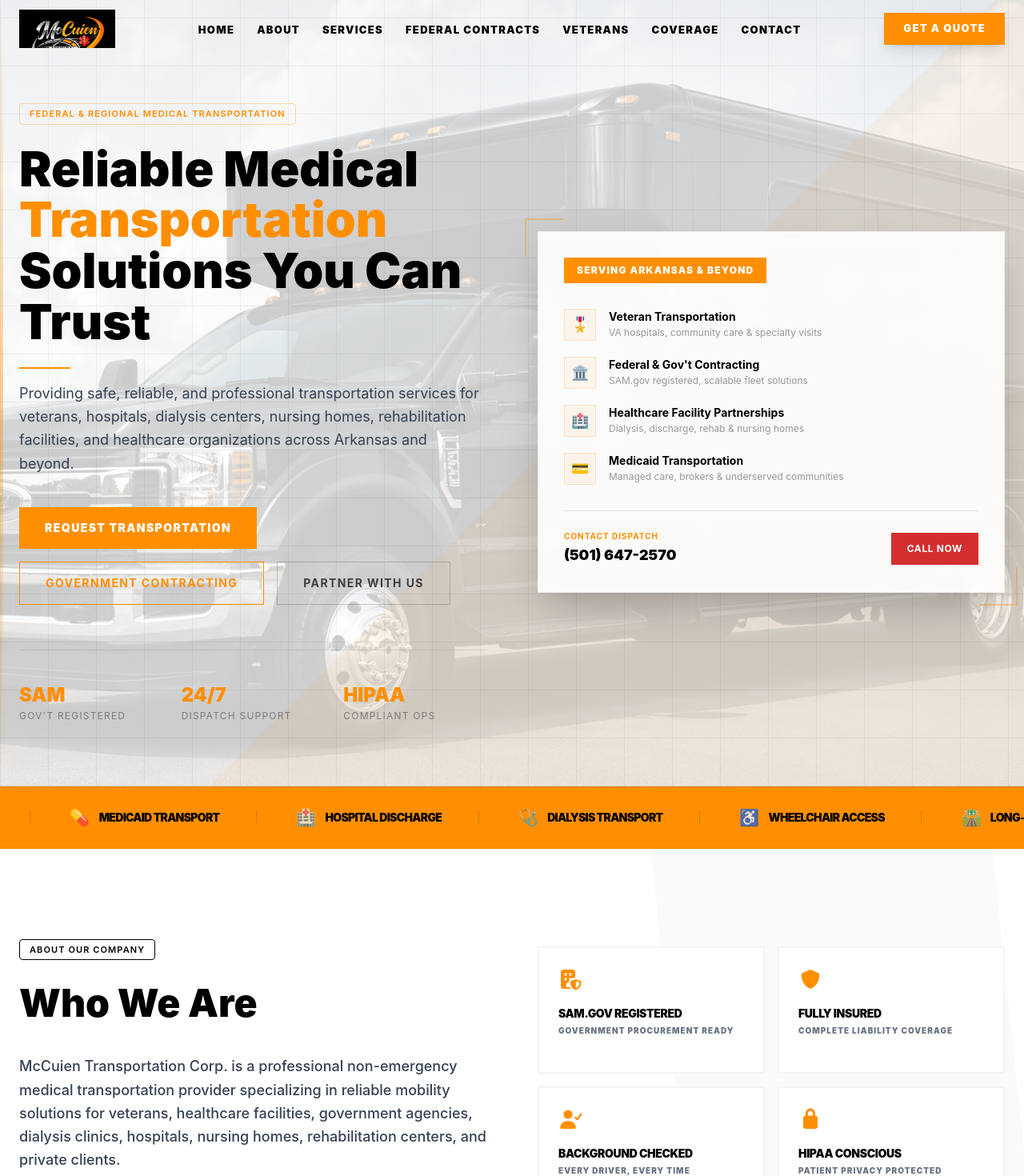
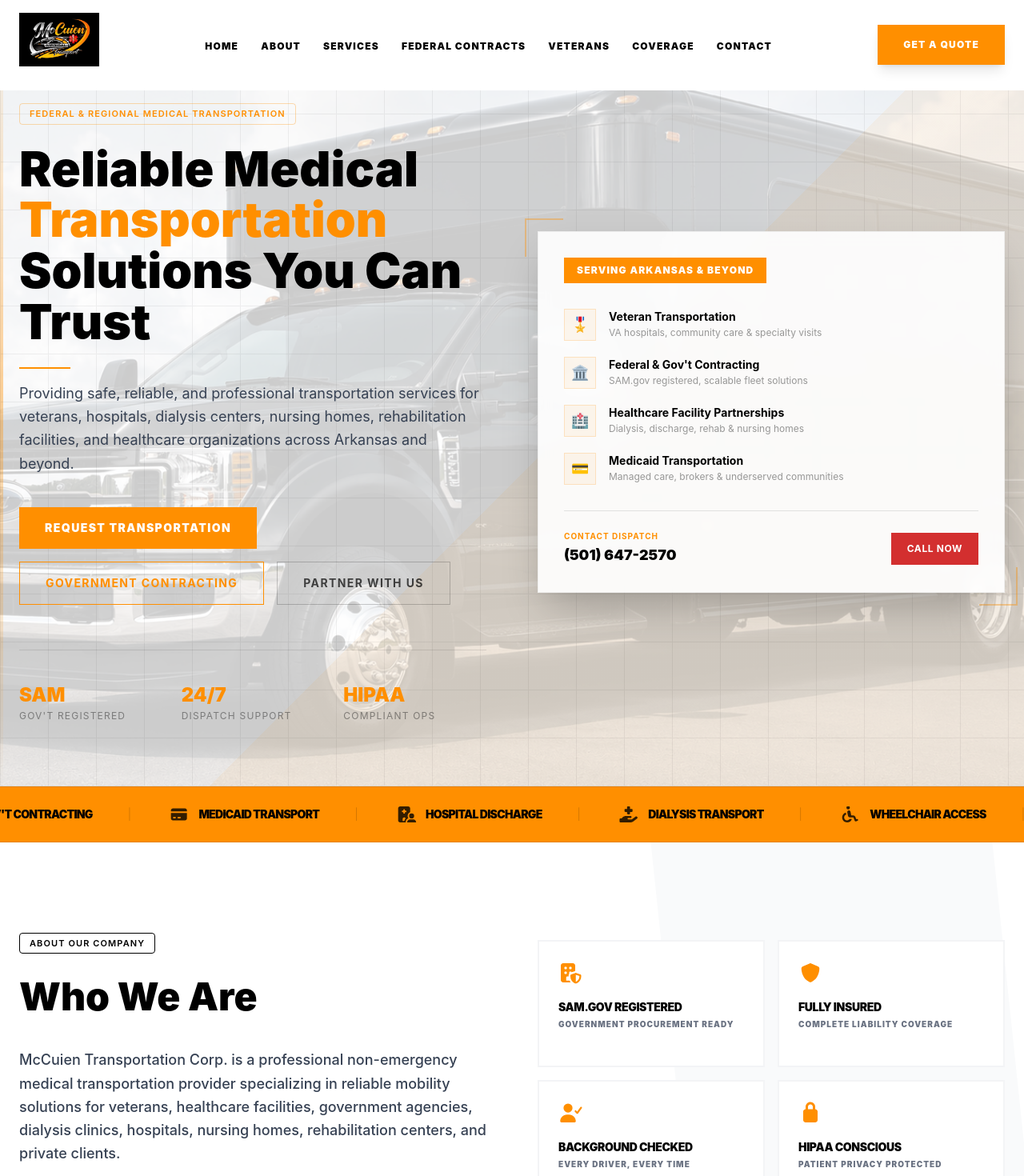
Before and after one commit to Dahnhiel/MccuienTransport, a React (Vite) app: page / in a window 1280 px wide. Shown: the top 1470 px of the page at 80% size. Built offline with nearby package versions, Linux system fonts and the light colour scheme.

Commit message:
feat: add framer-motion for preloader and implement ScrollToTop component

```diff
--- a/package.json
+++ b/package.json
@@ -15,6 +15,7 @@
     "@fortawesome/free-regular-svg-icons": "^7.2.0",
     "@fortawesome/free-solid-svg-icons": "^7.2.0",
     "@fortawesome/react-fontawesome": "^3.3.1",
+    "framer-motion": "^12.38.0",
     "react": "^19.2.6",
     "react-dom": "^19.2.6",
     "react-router-dom": "^7.15.0"
--- a/src/App.jsx
+++ b/src/App.jsx
@@ -1,25 +1,54 @@
-import { BrowserRouter as Router, Routes, Route } from 'react-router-dom'
-import Layout from './components/layout/Layout'
-import Home from './pages/Home'
-import About from './pages/About'
-import GovernmentContracting from './pages/GovernmentContracting'
-import VeteranTransportation from './pages/VeteranTransportation'
-import HealthcarePartnerships from './pages/HealthcarePartnerships'
-import Services from './pages/Services'
-import CoverageAreas from './pages/CoverageAreas'
-import Careers from './pages/Careers'
-import Contact from './pages/Contact'
+import { useState, useEffect } from "react";
+import { BrowserRouter as Router, Routes, Route } from "react-router-dom";
+import Layout from "./components/layout/Layout";
+import Home from "./pages/Home";
+import About from "./pages/About";
+import GovernmentContracting from "./pages/GovernmentContracting";
+import VeteranTransportation from "./pages/VeteranTransportation";
+import HealthcarePartnerships from "./pages/HealthcarePartnerships";
+import Services from "./pages/Services";
+import CoverageAreas from "./pages/CoverageAreas";
+import Careers from "./pages/Careers";
+import Contact from "./pages/Contact";
+import Preloader from "./components/ui/Preloader";
+import ScrollToTop from "./components/ui/ScrollToTop"; // Recommended addition
 
 export default function App() {
+  const [loading, setLoading] = useState(true);
+
+  useEffect(() => {
+    const timer = setTimeout(() => {
+      setLoading(false);
+    }, 2500);
+
+    return () => clearTimeout(timer);
+  }, []);
+
   return (
     <Router>
+      {/* 1. Preloader always sits at the top level */}
+      <Preloader isLoading={loading} />
+
+      {/* 2. ScrollToTop ensures pages start at the top on route change */}
+      <ScrollToTop />
+
+      {/* 3. Wrap content in Layout for consistent Nav/Footer */}
       <Layout>
         <Routes>
           <Route path="/" element={<Home />} />
           <Route path="/about" element={<About />} />
-          <Route path="/government-contracting" element={<GovernmentContracting />} />
-          <Route path="/veteran-transportation" element={<VeteranTransportation />} />
-          <Route path="/healthcare-partnerships" element={<HealthcarePartnerships />} />
+          <Route
+            path="/government-contracting"
+            element={<GovernmentContracting />}
+          />
+          <Route
+            path="/veteran-transportation"
+            element={<VeteranTransportation />}
+          />
+          <Route
+            path="/healthcare-partnerships"
+            element={<HealthcarePartnerships />}
+          />
           <Route path="/services" element={<Services />} />
           <Route path="/coverage-areas" element={<CoverageAreas />} />
           <Route path="/careers" element={<Careers />} />
@@ -27,5 +56,5 @@
         </Routes>
       </Layout>
     </Router>
-  )
+  );
 }
--- a/src/components/layout/Navbar.jsx
+++ b/src/components/layout/Navbar.jsx
@@ -6,7 +6,6 @@
   const [scrolled, setScrolled] = useState(false);
   const [open, setOpen] = useState(false);
 
-  // Brand Colors from Capability Statement
   const brandGold = "#FF8F00";
   const brandBlack = "#000000";
 
@@ -28,18 +27,20 @@
 
   return (
     <nav
-      className={`fixed top-0 left-0 right-0 z-50 transition-all duration-300 ${
+      className={`fixed top-0 left-0 right-0 z-50 transition-all duration-500 ${
         scrolled
-          ? "bg-white shadow-xl py-2 border-b-2" // Reduced from py-3
-          : "bg-transparent py-3" // Reduced from py-5
+          ? "bg-white shadow-xl py-2 border-b-2"
+          : "bg-white py-4 border-b border-gray-100" // White background ensures logo looks contained
       }`}
       style={{ borderBottomColor: scrolled ? brandGold : "transparent" }}
     >
       <div className="max-w-7xl mx-auto px-6 flex items-center justify-between">
-        {/* Logo */}
-        <Link to="/" className="flex items-center group">
-          <div className="h-10 md:h-12 flex items-center overflow-hidden">
-            <Logo className="h-full w-auto transition-opacity duration-200" />
+
+        {/* LOGO CONTAINER */}
+        <Link to="/" className="flex items-center shrink-0">
+          <div className="relative flex items-center h-16 md:h-20 w-auto">
+            {/* Increased height (h-16/h-20) to fit the McCuien badge perfectly */}
+            <Logo className="h-full w-auto object-contain" />
           </div>
         </Link>
 
@@ -49,7 +50,7 @@
             <li key={l.to}>
               <Link
                 to={l.to}
-                className="hover:text-orange-600 text-[13px] font-black tracking-widest uppercase transition-colors duration-200"
+                className="hover:text-orange-600 text-[12px] font-black tracking-widest uppercase transition-colors duration-200"
                 style={{ color: brandBlack }}
               >
                 {l.label}
@@ -59,32 +60,25 @@
         </ul>
 
         {/* CTA */}
+        <div className="hidden lg:block shrink-0">
           <a
             href="tel:+15016472570"
-          className="hidden lg:flex items-center gap-2 text-white font-black text-[13px] tracking-widest uppercase px-6 py-2.5 transition-all duration-200 hover:brightness-110 shadow-lg"
+            className="flex items-center gap-2 text-white font-black text-[12px] tracking-widest uppercase px-8 py-4 transition-all duration-200 hover:brightness-110 shadow-lg"
             style={{ backgroundColor: brandGold }}
           >
             Get a Quote
           </a>
+        </div>
 
         {/* Mobile burger */}
         <button
-          className="lg:hidden p-2 flex flex-col justify-center items-center"
+          className="lg:hidden p-2 flex flex-col justify-center items-center shrink-0"
           onClick={() => setOpen(!open)}
           aria-label="Menu"
         >
-          <div
-            className={`w-6 h-1 mb-1 transition-all ${open ? "rotate-45 translate-y-2" : ""}`}
-            style={{ backgroundColor: brandBlack }}
-          />
-          <div
-            className={`w-6 h-1 mb-1 transition-all ${open ? "opacity-0" : ""}`}
-            style={{ backgroundColor: brandBlack }}
-          />
-          <div
-            className={`w-6 h-1 transition-all ${open ? "-rotate-45 -translate-y-2" : ""}`}
-            style={{ backgroundColor: brandBlack }}
-          />
+          <div className={`w-6 h-1 mb-1 transition-all ${open ? "rotate-45 translate-y-2" : ""}`} style={{ backgroundColor: brandBlack }} />
+          <div className={`w-6 h-1 mb-1 transition-all ${open ? "opacity-0" : ""}`} style={{ backgroundColor: brandBlack }} />
+          <div className={`w-6 h-1 transition-all ${open ? "-rotate-45 -translate-y-2" : ""}`} style={{ backgroundColor: brandBlack }} />
         </button>
       </div>
 
--- a/src/components/sections/TrustBanner.jsx
+++ b/src/components/sections/TrustBanner.jsx
@@ -1,59 +1,53 @@
 import { TRUST_BADGES } from "../../data/Trust-badges";
+import { FontAwesomeIcon } from "@fortawesome/react-fontawesome";
 
 export default function TrustBanner() {
-  // Vibrant Orange-Gold from the Capability Statement
   const brandGold = "#FF8F00";
+
+  // Helper to keep the badge design consistent
+  const BadgeItem = ({ badge }) => (
+    <div className="flex items-center gap-3 text-black font-black text-sm uppercase tracking-tighter">
+      {/* Fixed: Always use FontAwesomeIcon component */}
+      <FontAwesomeIcon icon={badge.icon} className="text-xl opacity-80" />
+      <span>{badge.label}</span>
+      <span className="ml-8 text-black/20 font-light">|</span>
+    </div>
+  );
 
   return (
     <section
       className="border-y overflow-hidden py-6"
       style={{
         backgroundColor: brandGold,
-        borderColor: "rgba(0,0,0,0.1)"
+        borderColor: "rgba(0,0,0,0.1)",
       }}
     >
       <div className="relative flex max-w-[100vw] overflow-hidden">
-        {/* Continuous Sliding Container */}
         <div className="flex animate-scroll whitespace-nowrap">
           {/* First set of badges */}
-          <div className="flex items-center justify-around gap-12 px-6">
-            {TRUST_BADGES.map((b, i) => (
-              <div
-                key={`${b.label}-${i}`}
-                className="flex items-center gap-3 text-black font-black text-sm uppercase tracking-tighter"
-              >
-                <span className="text-xl opacity-80">{b.icon}</span>
-                <span>{b.label}</span>
-                {/* Visual separator between items */}
-                <span className="ml-8 text-black/20 font-light">|</span>
-              </div>
+          <div className="flex items-center gap-12 px-6">
+            {TRUST_BADGES.map((badge, i) => (
+              <BadgeItem key={`original-${i}`} badge={badge} />
             ))}
           </div>
 
-          {/* Duplicate set for seamless loop */}
-          <div className="flex items-center justify-around gap-12 px-6">
-            {TRUST_BADGES.map((b, i) => (
-              <div
-                key={`${b.label}-clone-${i}`}
-                className="flex items-center gap-3 text-black font-black text-sm uppercase tracking-tighter"
-              >
-                <span className="text-xl opacity-80">{b.icon}</span>
-                <span>{b.label}</span>
-                <span className="ml-8 text-black/20 font-light">|</span>
-              </div>
+          {/* Duplicate set for seamless loop - FIXED */}
+          <div className="flex items-center gap-12 px-6">
+            {TRUST_BADGES.map((badge, i) => (
+              <BadgeItem key={`clone-${i}`} badge={badge} />
             ))}
           </div>
         </div>
       </div>
 
-      {/* Tailwind CSS for the scroll animation */}
-      <style italic>{`
+      <style>{`
         @keyframes scroll {
           0% { transform: translateX(0); }
           100% { transform: translateX(-50%); }
         }
         .animate-scroll {
-          animation: scroll 30s linear infinite;
+          display: flex;
+          animation: scroll 40s linear infinite;
         }
         .animate-scroll:hover {
           animation-play-state: paused;
--- a/src/components/ui/Logo.jsx
+++ b/src/components/ui/Logo.jsx
@@ -1,4 +1,3 @@
-import React from "react";
 import { Link } from "react-router-dom";
 import LogoImg from "../../assets/logo.png";
 
@@ -6,7 +5,7 @@
   return (
     <Link to="/" className={`inline-block ${className}`}>
       {/* Container: Responsive size (Mobile: 12, Desktop: 16) */}
-      <div className="w-30 h-auto flex items-center justify-center overflow-hidden bg-black">
+      <div className="w-25 h-auto flex items-center justify-center overflow-hidden bg-black">
         <img
           src={LogoImg}
           alt="McCuien Transportation"
--- /dev/null
+++ b/src/components/ui/Preloader.jsx
@@ -0,0 +1,77 @@
+import { useState, useEffect } from "react";
+import { motion, AnimatePresence } from "framer-motion";
+
+export default function Preloader({ isLoading }) {
+  const [percent, setPercent] = useState(0);
+
+  // Simulate loading progress
+  useEffect(() => {
+    if (isLoading) {
+      const interval = setInterval(() => {
+        setPercent((prev) => (prev < 100 ? prev + 1 : 100));
+      }, 20); // Adjust speed here
+      return () => clearInterval(interval);
+    }
+  }, [isLoading]);
+
+  return (
+    <AnimatePresence>
+      {isLoading && (
+        <motion.div
+          initial={{ opacity: 1 }}
+          exit={{ y: "-100%", transition: { duration: 0.8, ease: [0.76, 0, 0.24, 1] } }}
+          className="fixed inset-0 z-[9999] bg-black flex flex-col items-center justify-center px-6"
+        >
+          <div className="w-full max-w-md">
+            {/* Branding Watermark */}
+            <motion.div
+              initial={{ opacity: 0 }}
+              animate={{ opacity: 1 }}
+              className="text-[10px] font-black uppercase tracking-[0.5em] text-gray-500 mb-8 text-center"
+            >
+              McCuien Logistics System v1.0
+            </motion.div>
+
+            {/* The Percentage */}
+            <div className="overflow-hidden mb-2">
+              <motion.div
+                initial={{ y: "100%" }}
+                animate={{ y: 0 }}
+                className="text-6xl md:text-8xl font-black text-white tracking-tighter"
+              >
+                {percent}%
+              </motion.div>
+            </div>
+
+            {/* The Progress Bar */}
+            <div className="h-[2px] w-full bg-white/10 relative overflow-hidden">
+              <motion.div
+                className="absolute top-0 left-0 h-full bg-[#FF8F00]"
+                initial={{ width: 0 }}
+                animate={{ width: `${percent}%` }}
+              />
+            </div>
+
+            {/* Status Tags */}
+            <div className="flex justify-between mt-4">
+               <span className="text-[10px] font-black uppercase text-[#FF8F00] animate-pulse">
+                Initializing Fleet
+               </span>
+               <span className="text-[10px] font-black uppercase text-gray-500">
+                Secure Connection
+               </span>
+            </div>
+          </div>
+
+          {/* Bottom Branding */}
+          <div className="absolute bottom-12 flex items-center gap-4">
+             <div className="w-2 h-2 bg-[#FF8F00] rotate-45" />
+             <span className="text-xs font-black uppercase tracking-widest text-white">
+                McCuien Transportation Corp.
+             </span>
+          </div>
+        </motion.div>
+      )}
+    </AnimatePresence>
+  );
+}
--- /dev/null
+++ b/src/components/ui/ScrollToTop.jsx
@@ -0,0 +1,12 @@
+import { useEffect } from "react";
+import { useLocation } from "react-router-dom";
+
+export default function ScrollToTop() {
+  const { pathname } = useLocation();
+
+  useEffect(() => {
+    window.scrollTo(0, 0);
+  }, [pathname]);
+
+  return null;
+}
--- a/src/data/Trust-badges.js
+++ b/src/data/Trust-badges.js
@@ -1,10 +1,21 @@
+import {
+  faMedal,
+  faBuildingColumns,
+  faCreditCard,
+  faHospitalUser,
+  faHandHoldingMedical,
+  faWheelchair,
+  faRoute,
+  faHeadset
+} from "@fortawesome/free-solid-svg-icons";
+
 export const TRUST_BADGES = [
-  { icon: "🎖️", label: "Veteran Transport" },
-  { icon: "🏛️", label: "Gov't Contracting" },
-  { icon: "💊", label: "Medicaid Transport" },
-  { icon: "🏥", label: "Hospital Discharge" },
-  { icon: "🩺", label: "Dialysis Transport" },
-  { icon: "♿", label: "Wheelchair Access" },
-  { icon: "🛣️", label: "Long-Distance" },
-  { icon: "📞", label: "24/7 Dispatch" },
+  { icon: faMedal, label: "Veteran Transport" },
+  { icon: faBuildingColumns, label: "Gov't Contracting" },
+  { icon: faCreditCard, label: "Medicaid Transport" },
+  { icon: faHospitalUser, label: "Hospital Discharge" },
+  { icon: faHandHoldingMedical, label: "Dialysis Transport" },
+  { icon: faWheelchair, label: "Wheelchair Access" },
+  { icon: faRoute, label: "Long-Distance" },
+  { icon: faHeadset, label: "24/7 Dispatch" },
 ];
```
Also changed, not shown: 1 other file (tests, documents, lock files or other folders). Lines whose indentation alone changed are shown as unchanged.
